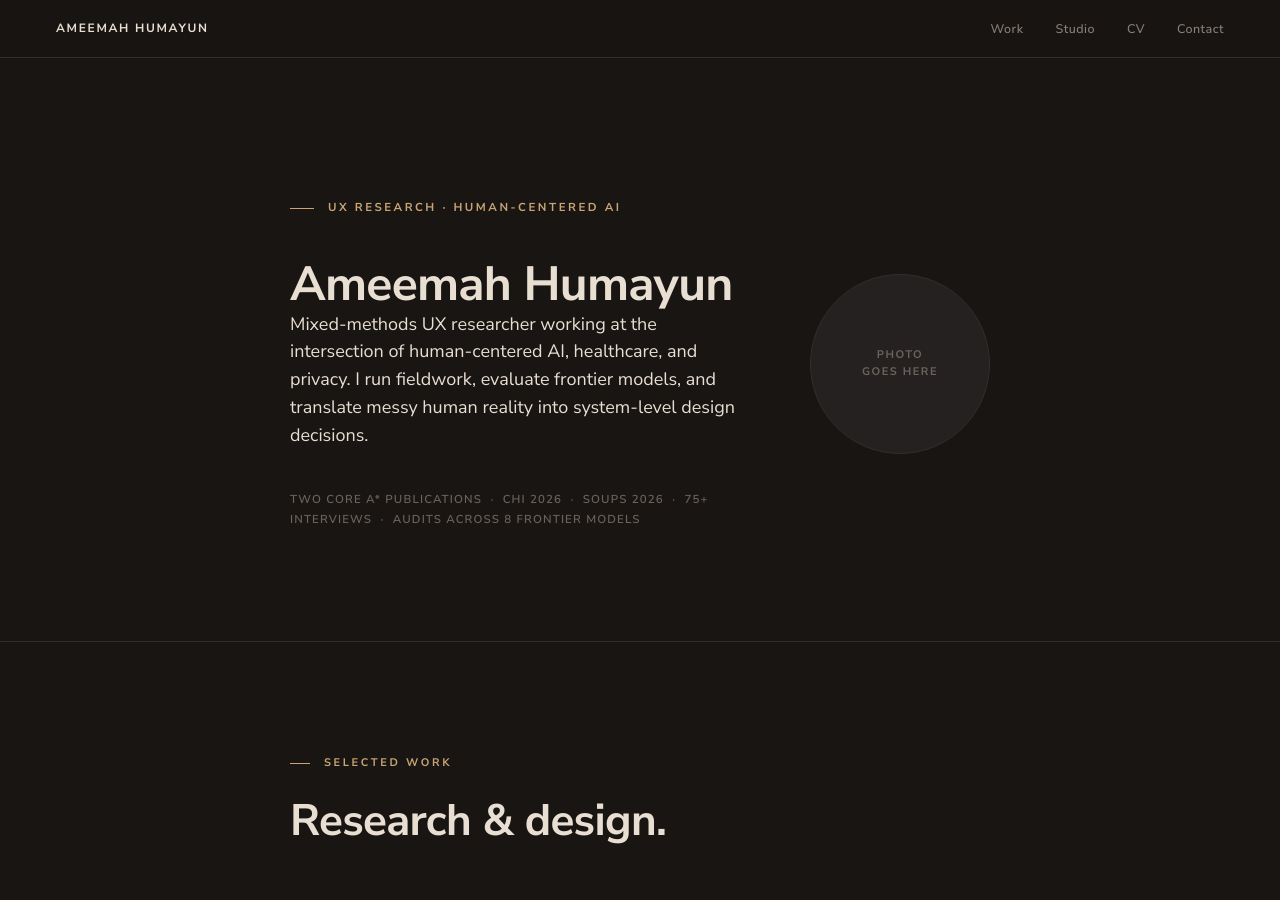
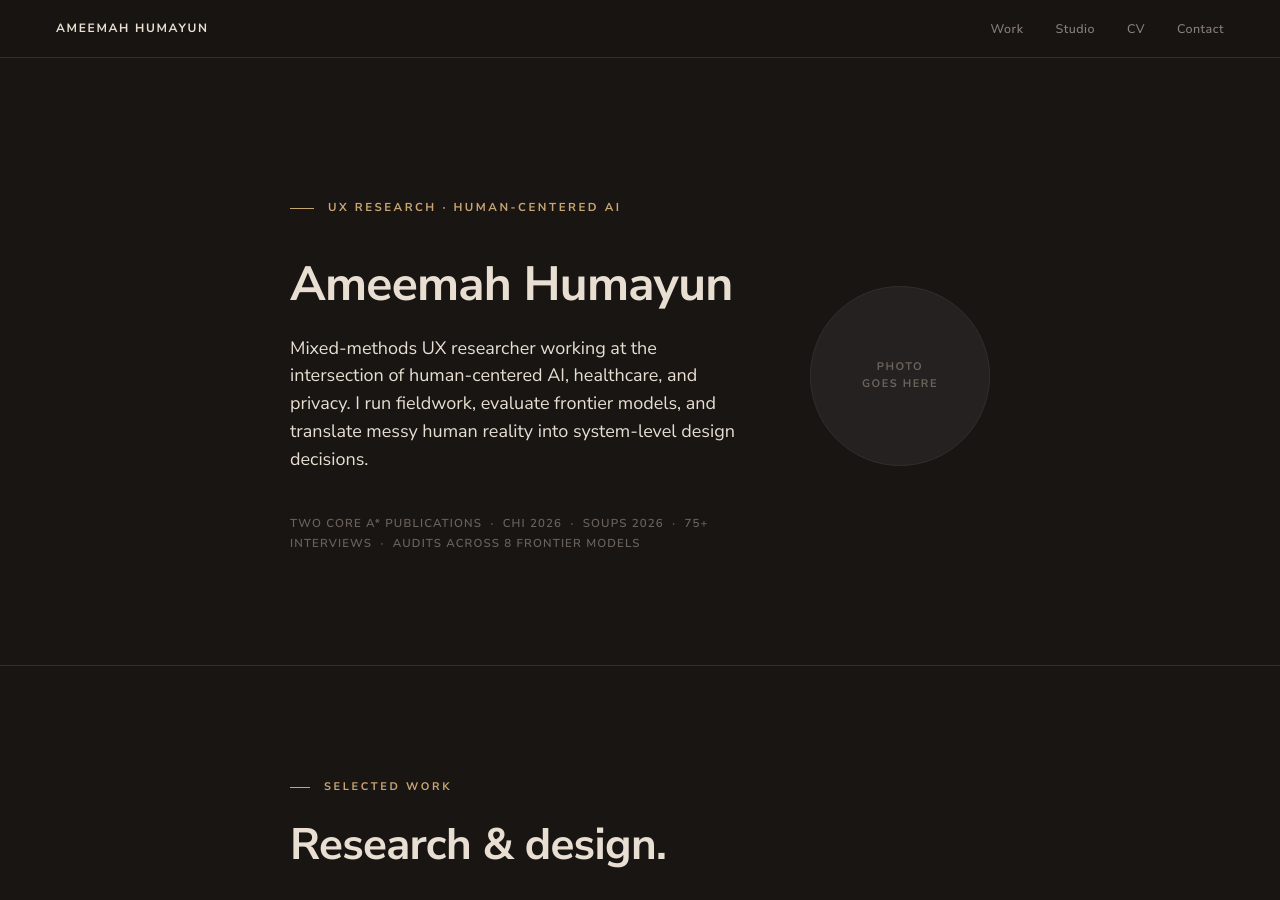
Before and after one commit to ameemahumayun/ameemahumayun.github.io, a Jekyll site: the page built from index.html, in a window 1280 px wide and 900 px high. Built offline with Jekyll 4.4.1, drawn with Linux system fonts in a browser that asks for light colours.

Commit message:
Update index.html

```diff
--- a/index.html
+++ b/index.html
@@ -9,7 +9,7 @@ description: Mixed-methods UX researcher working on human-centered AI for health
   <div class="hero__inner">
     <div class="hero__text">
       <div class="eyebrow eyebrow-rule">UX Research · Human-Centered AI</div>
-      <h1>Ameemah Humayun</h1>
+      <h1 style="margin-top: 0.5rem; margin-bottom: 1.5rem;">Ameemah Humayun</h1>
       <p class="lead" style="max-width:600px;">Mixed-methods UX researcher working at the intersection of human-centered AI, healthcare, and privacy. I run fieldwork, evaluate frontier models, and translate messy human reality into system-level design decisions.</p>
       <p class="eyebrow" style="margin-top:2.5rem;color:var(--color-text-mute);font-weight:600;letter-spacing:0.1em;">
         Two CORE A* publications &nbsp;·&nbsp; CHI 2026 &nbsp;·&nbsp; SOUPS 2026 &nbsp;·&nbsp; 75+ interviews &nbsp;·&nbsp; audits across 8 frontier models
```
